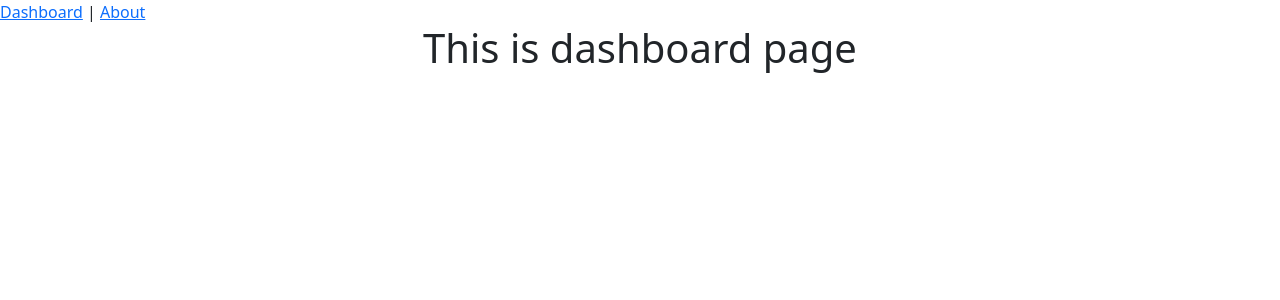
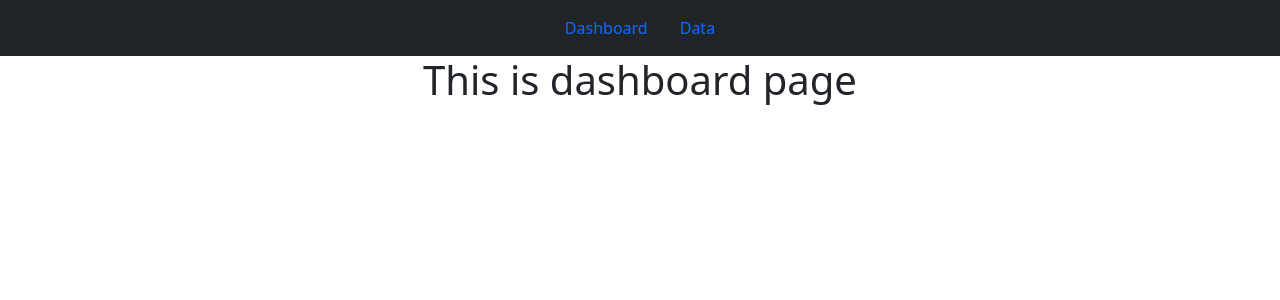
Before and after one commit to AmadejKrepek/sport-data-visualization, a Vue app: page / in a window 1280 px wide. Shown: the top 300 px of the page. Built offline with nearby package versions, Linux system fonts and the light colour scheme.

Commit message:
Renamed to head navigation component

```diff
--- a/src/components/Nav/HeadNav.vue
+++ b/src/components/Nav/HeadNav.vue
@@ -1,12 +1,18 @@
 <template>
   <div>
-    <router-link to="/">Dashboard</router-link> |
-    <router-link to="/about">About</router-link>
+    <ul class="nav justify-content-center bg-dark text-white p-2">
+      <li class="nav-item">
+        <router-link class="nav-link active" to="/">Dashboard</router-link>
+      </li>
+      <li class="nav-item">
+        <router-link class="nav-link" to="/about">Data</router-link>
+      </li>
+    </ul>
   </div>
 </template>
 
 <script>
 export default {
-  name: 'HeadNav',
-}
+  name: "HeadNav",
+};
 </script>
```
